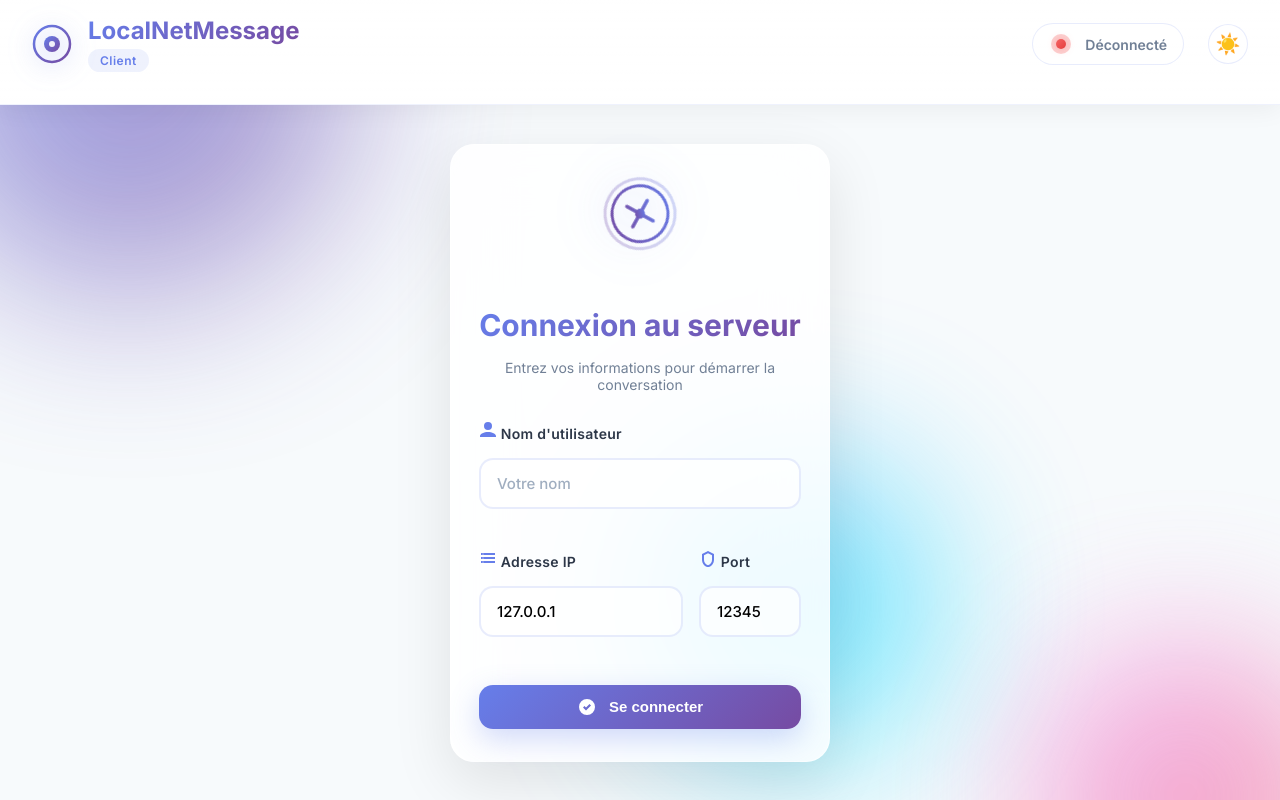
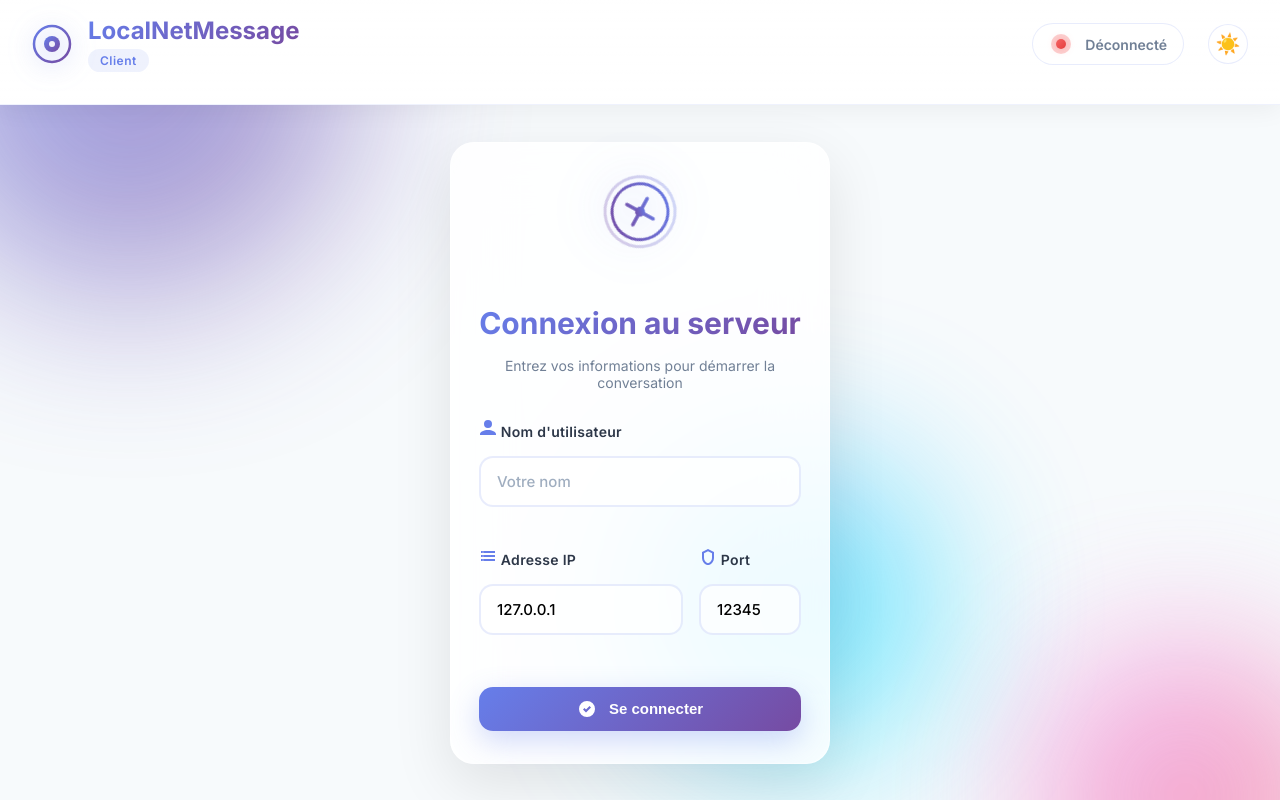
Before and after one commit to Halid13/LocalNetMessage, a Flask app: page /client in a window 1280 px wide. Run offline with Flask 3, Linux system fonts and the light colour scheme; some libraries are stand-ins or nearby versions.

Commit message:
set finish client

```diff
--- a/static/client-modern.css
+++ b/static/client-modern.css
@@ -326,7 +326,7 @@ body {
 
 .modern-connect-btn {
     position: relative;
-    margin-top: 0.5rem;
+    margin-top: 0.75rem;
     padding: 0.75rem 1.5rem;
     font-size: 0.9375rem;
     font-weight: 600;
--- a/templates/client.html
+++ b/templates/client.html
@@ -4,9 +4,9 @@
     <meta charset="UTF-8">
     <meta name="viewport" content="width=device-width, initial-scale=1.0">
     <title>LocalNetMessage - Client</title>
-    <link rel="stylesheet" href="/static/style.css">
-    <link rel="stylesheet" href="/static/modern-overrides.css">
-    <link rel="stylesheet" href="/static/client-modern.css">
+    <link rel="stylesheet" href="/static/style.css?v=2.1">
+    <link rel="stylesheet" href="/static/modern-overrides.css?v=2.1">
+    <link rel="stylesheet" href="/static/client-modern.css?v=2.1">
     <link rel="preconnect" href="https://fonts.googleapis.com">
     <link rel="preconnect" href="https://fonts.gstatic.com" crossorigin>
     <link href="https://fonts.googleapis.com/css2?family=Inter:wght@300;400;500;600;700&display=swap" rel="stylesheet">
```
